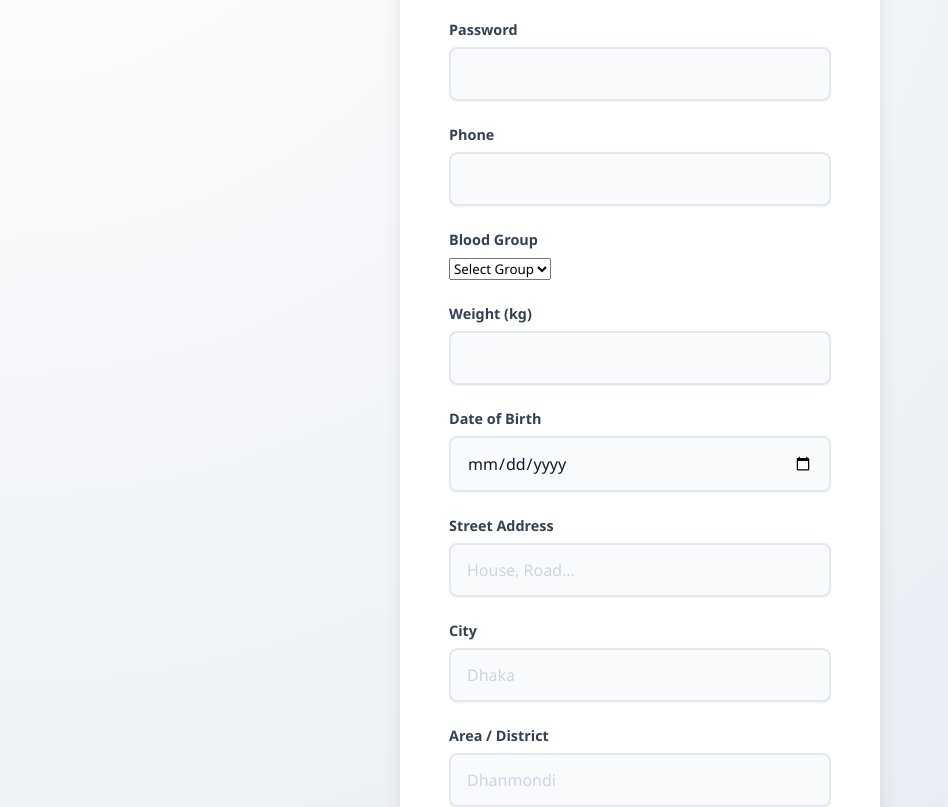
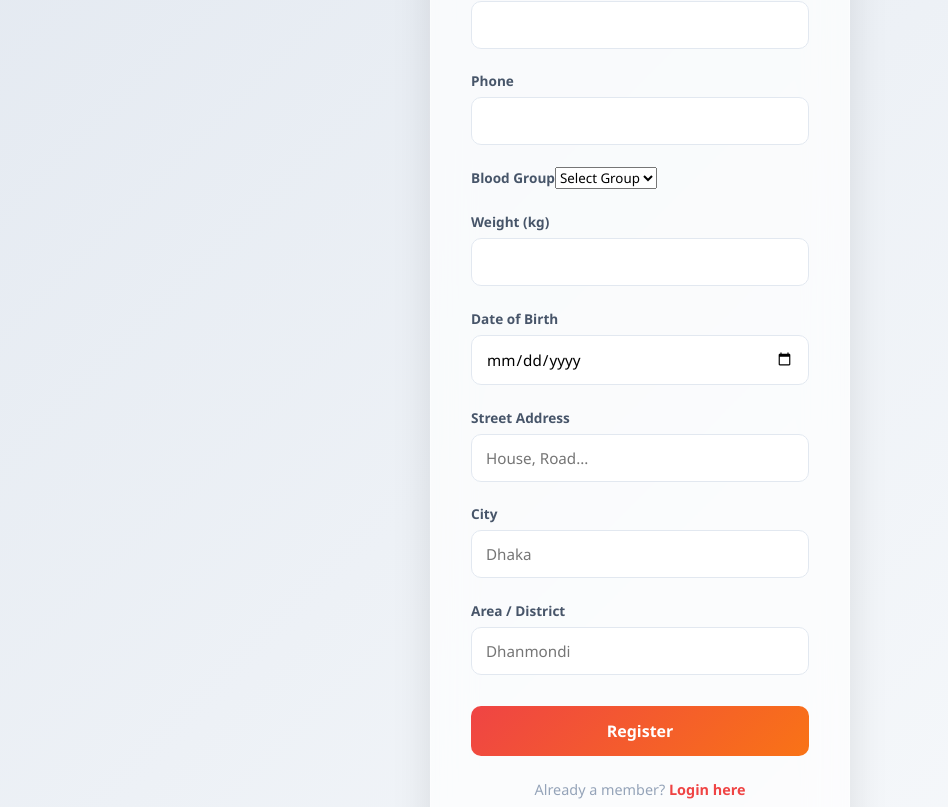
Before and after one commit to Parwatsinghpanwar/Blood_Bank_M_System, a React (Vite) app in the folder client/: page /auth in a window 1280 px wide. Shown: the part 380-1187 px from the top of the page, without its empty margins (0-948 px from the left). Built offline with nearby package versions, Linux system fonts and the light colour scheme.

Commit message:
UI redesing

```diff
--- a/client/src/styles/auth.css
+++ b/client/src/styles/auth.css
@@ -1,43 +1,150 @@
-/* --- SCOPED VARIABLES & RESET --- */
+/* --- CONTAINER --- */
 .auth-container {
-    --auth-primary: #e63946;
-    --auth-primary-dark: #b91c1c;
-    --auth-dark: #0f172a;
-    /* Slate 900 */
-    --auth-gray: #334155;
-    /* Slate 700 */
-    --auth-light-gray: #94a3b8;
-    /* Slate 400 */
-    --auth-bg: #f1f5f9;
-    /* Slate 100 */
-    --auth-white: #ffffff;
-    --auth-shadow-lg: 0 20px 25px -5px rgba(0, 0, 0, 0.1), 0 8px 10px -6px rgba(0, 0, 0, 0.1);
-    --auth-shadow-input: 0 1px 2px 0 rgba(0, 0, 0, 0.05);
-    --auth-radius: 12px;
+    --primary: #ef4444;
+    --primary-dark: #dc2626;
+    --dark: #0f172a;
+    --gray: #475569;
+    --light-gray: #94a3b8;
+    --bg: #f8fafc;
+    --white: rgba(255, 255, 255, 0.7);
 
-    font-family: 'Inter', system-ui, -apple-system, sans-serif;
+    font-family: 'Inter', sans-serif;
     min-height: 100vh;
     display: flex;
     align-items: center;
     justify-content: center;
-    background: radial-gradient(circle at 0% 0%, #ffffff 0%, #e2e8f0 100%);
+    background: linear-gradient(135deg, #e2e8f0, #f8fafc);
     padding: 20px;
-    width: 100%;
 }
 
-/* Global transitions within container */
-.auth-container * {
-    box-sizing: border-box;
-    transition: all 0.2s ease-in-out;
+/* --- CARD (GLASS EFFECT) --- */
+.auth-card {
+    backdrop-filter: blur(20px);
+    background: var(--white);
+    border-radius: 20px;
+    padding: 2.5rem;
+    width: 100%;
+    max-width: 420px;
+    box-shadow: 0 10px 40px rgba(0, 0, 0, 0.1);
+    border: 1px solid rgba(255,255,255,0.4);
+    animation: fadeUp 0.6s ease;
+}
+
+/* TOP GRADIENT BAR */
+.auth-card::before {
+    content: "";
+    display: block;
+    height: 5px;
+    border-radius: 20px 20px 0 0;
+    background: linear-gradient(90deg, #ef4444, #f97316);
+    margin: -2.5rem -2.5rem 1.5rem -2.5rem;
+}
+
+/* --- TEXT --- */
+.auth-card h2 {
+    font-size: 1.8rem;
+    font-weight: 800;
+    color: var(--dark);
+    text-align: center;
+}
+
+.auth-card p {
+    text-align: center;
+    color: var(--light-gray);
+    margin-bottom: 1.8rem;
+}
+
+/* --- INPUTS --- */
+.form-group {
+    margin-bottom: 1.3rem;
+}
+
+.form-group label {
+    font-size: 0.85rem;
+    font-weight: 600;
+    color: var(--gray);
+}
+
+.form-group input {
+    width: 100%;
+    padding: 13px 14px;
+    border-radius: 10px;
+    border: 1.5px solid #e2e8f0;
+    margin-top: 6px;
+    background: #ffffff;
+    font-size: 0.95rem;
+    transition: 0.25s;
+}
+
+/* FOCUS EFFECT */
+.form-group input:focus {
+    border-color: var(--primary);
+    box-shadow: 0 0 0 3px rgba(239, 68, 68, 0.15);
+    transform: scale(1.02);
+}
+
+/* --- BUTTON --- */
+.auth-card button {
+    width: 100%;
+    padding: 14px;
+    margin-top: 10px;
+    border-radius: 10px;
+    border: none;
+    background: linear-gradient(135deg, #ef4444, #f97316);
+    color: white;
+    font-weight: 700;
+    font-size: 1rem;
+    cursor: pointer;
+    transition: 0.3s;
+}
+
+/* HOVER EFFECT */
+.auth-card button:hover {
+    transform: translateY(-3px);
+    box-shadow: 0 8px 20px rgba(239, 68, 68, 0.3);
+}
+
+/* DISABLED */
+.auth-card button:disabled {
+    background: #cbd5e1;
+    cursor: not-allowed;
+}
+
+/* --- ERROR --- */
+.error-msg {
+    background: #fff1f2;
+    color: #dc2626;
+    padding: 10px;
+    border-radius: 8px;
+    margin-bottom: 1rem;
+    font-size: 0.85rem;
+    text-align: center;
+    animation: shake 0.3s;
+}
+
+/* --- FOOTER --- */
+.auth-footer {
+    margin-top: 1.5rem;
+    text-align: center;
+    font-size: 0.9rem;
+}
+
+.auth-footer a {
+    color: var(--primary);
+    font-weight: 600;
+    text-decoration: none;
+}
+
+.auth-footer a:hover {
+    text-decoration: underline;
 }
 
 /* --- ANIMATIONS --- */
-@keyframes slideUpFade {
+@keyframes fadeUp {
     from {
         opacity: 0;
-        transform: translateY(20px);
+        transform: translateY(25px);
     }
-
     to {
         opacity: 1;
         transform: translateY(0);
@@ -45,182 +152,14 @@
 }
 
 @keyframes shake {
-
-    0%,
-    100% {
-        transform: translateX(0);
-    }
-
-    25% {
-        transform: translateX(-5px);
-    }
-
-    75% {
-        transform: translateX(5px);
-    }
-}
-
-/* --- CARD DESIGN --- */
-.auth-card {
-    background: var(--auth-white);
-    padding: 3rem;
-    border-radius: 16px;
-    box-shadow: var(--auth-shadow-lg);
-    width: 100%;
-    max-width: 480px;
-    border: 1px solid rgba(255, 255, 255, 0.8);
-    animation: slideUpFade 0.6s cubic-bezier(0.16, 1, 0.3, 1);
-    position: relative;
-    overflow: hidden;
-}
-
-/* Top Accent Line */
-.auth-card::before {
-    content: '';
-    position: absolute;
-    top: 0;
-    left: 0;
-    width: 100%;
-    height: 6px;
-    background: linear-gradient(90deg, var(--auth-primary), #f43f5e);
-}
-
-.auth-card h2 {
-    font-size: 2rem;
-    font-weight: 800;
-    color: var(--auth-dark);
-    margin-bottom: 0.5rem;
-    text-align: center;
-    letter-spacing: -0.5px;
-}
-
-.auth-card p {
-    color: var(--auth-light-gray);
-    text-align: center;
-    margin-bottom: 2rem;
-    font-size: 1rem;
-}
-
-/* --- ERROR MESSAGE --- */
-.error-msg {
-    background-color: #fef2f2;
-    color: #ef4444;
-    padding: 12px 16px;
-    border-radius: 8px;
-    font-size: 0.9rem;
-    font-weight: 500;
-    border: 1px solid #fee2e2;
-    margin-bottom: 1.5rem;
-    display: flex;
-    align-items: center;
-    animation: shake 0.4s ease-in-out;
-}
-
-.error-msg::before {
-    content: "⚠️";
-    margin-right: 10px;
-}
-
-/* --- FORM ELEMENTS --- */
-.form-group {
-    margin-bottom: 1.5rem;
-}
-
-.form-group label {
-    display: block;
-    font-size: 0.9rem;
-    font-weight: 600;
-    color: var(--auth-gray);
-    margin-bottom: 0.5rem;
-}
-
-.form-group input {
-    width: 100%;
-    padding: 14px 16px;
-    border: 2px solid #e2e8f0;
-    border-radius: 8px;
-    font-size: 1rem;
-    color: var(--auth-dark);
-    background-color: #f8fafc;
-    outline: none;
-    box-shadow: var(--auth-shadow-input);
-}
-
-.form-group input::placeholder {
-    color: #cbd5e1;
-}
-
-/* Input Focus State - The "Glow" */
-.form-group input:focus {
-    border-color: var(--auth-primary);
-    background-color: var(--auth-white);
-    box-shadow: 0 0 0 4px rgba(230, 57, 70, 0.1);
-}
-
-/* --- SUBMIT BUTTON --- */
-.auth-card button[type="submit"] {
-    width: 100%;
-    padding: 16px;
-    margin-top: 10px;
-    background: var(--auth-primary);
-    color: var(--auth-white);
-    border: none;
-    border-radius: 8px;
-    font-size: 1.05rem;
-    font-weight: 700;
-    cursor: pointer;
-    box-shadow: 0 4px 6px -1px rgba(230, 57, 70, 0.2);
-    display: flex;
-    justify-content: center;
-    align-items: center;
-}
-
-.auth-card button[type="submit"]:hover {
-    background: var(--auth-primary-dark);
-    transform: translateY(-2px);
-    box-shadow: 0 10px 15px -3px rgba(230, 57, 70, 0.3);
-}
-
-.auth-card button[type="submit"]:active {
-    transform: translateY(0);
-}
-
-.auth-card button[disabled] {
-    background-color: #94a3b8;
-    cursor: not-allowed;
-    transform: none;
-    box-shadow: none;
-}
-
-/* --- FOOTER LINKS --- */
-.auth-footer {
-    margin-top: 2rem;
-    text-align: center;
-    font-size: 0.95rem;
-    color: var(--auth-gray);
-    border-top: 1px solid #f1f5f9;
-    padding-top: 1.5rem;
-}
-
-.auth-footer a {
-    color: var(--auth-primary);
-    font-weight: 600;
-    text-decoration: none;
-    margin-left: 5px;
-}
-
-.auth-footer a:hover {
-    text-decoration: underline;
-    color: var(--auth-primary-dark);
+    0%,100% { transform: translateX(0); }
+    25% { transform: translateX(-4px); }
+    75% { transform: translateX(4px); }
 }
 
 /* --- RESPONSIVE --- */
-@media (max-width: 500px) {
+@media (max-width: 480px) {
     .auth-card {
         padding: 2rem;
     }
-
-    .auth-card h2 {
-        font-size: 1.75rem;
-    }
 }
```
